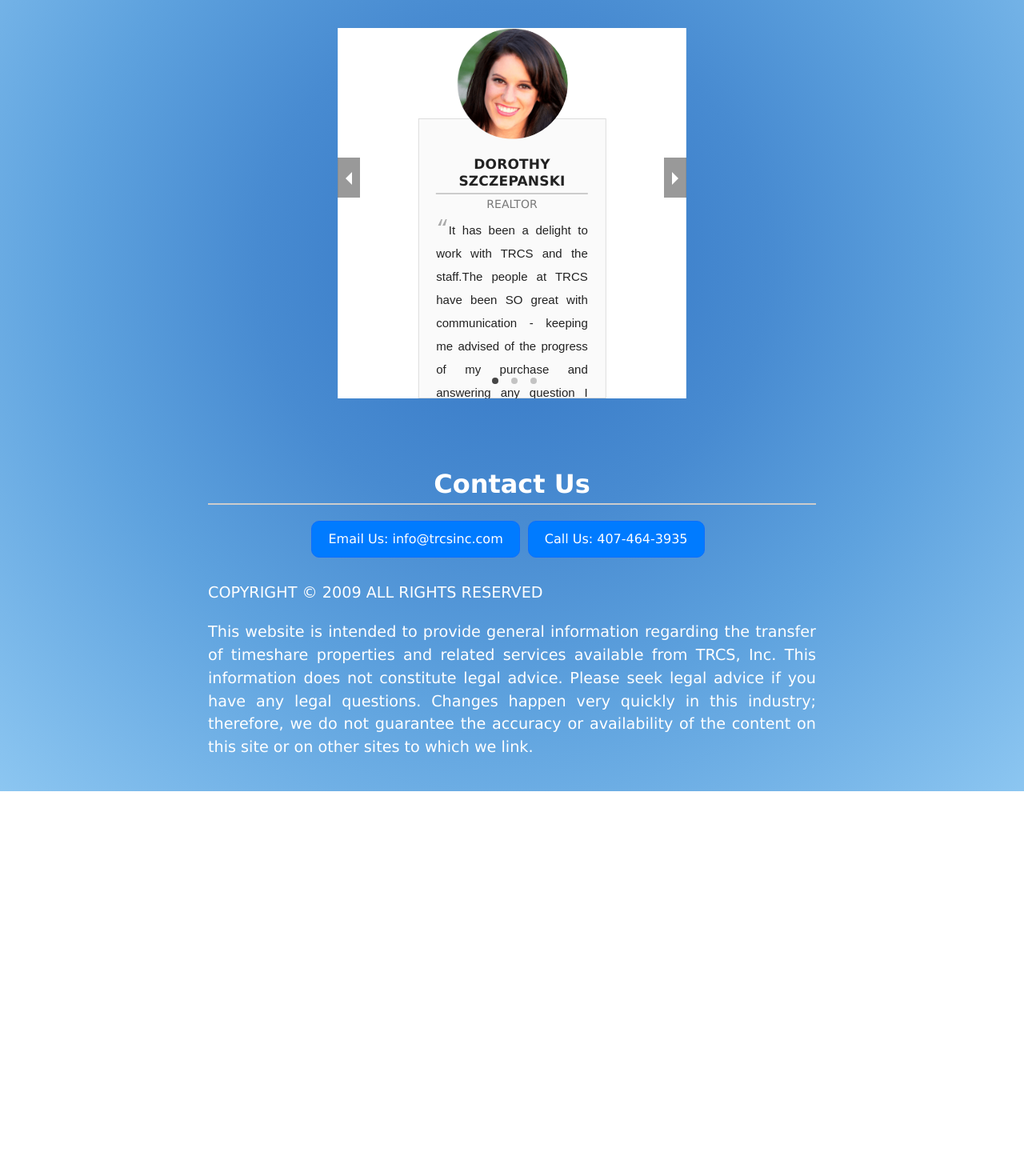
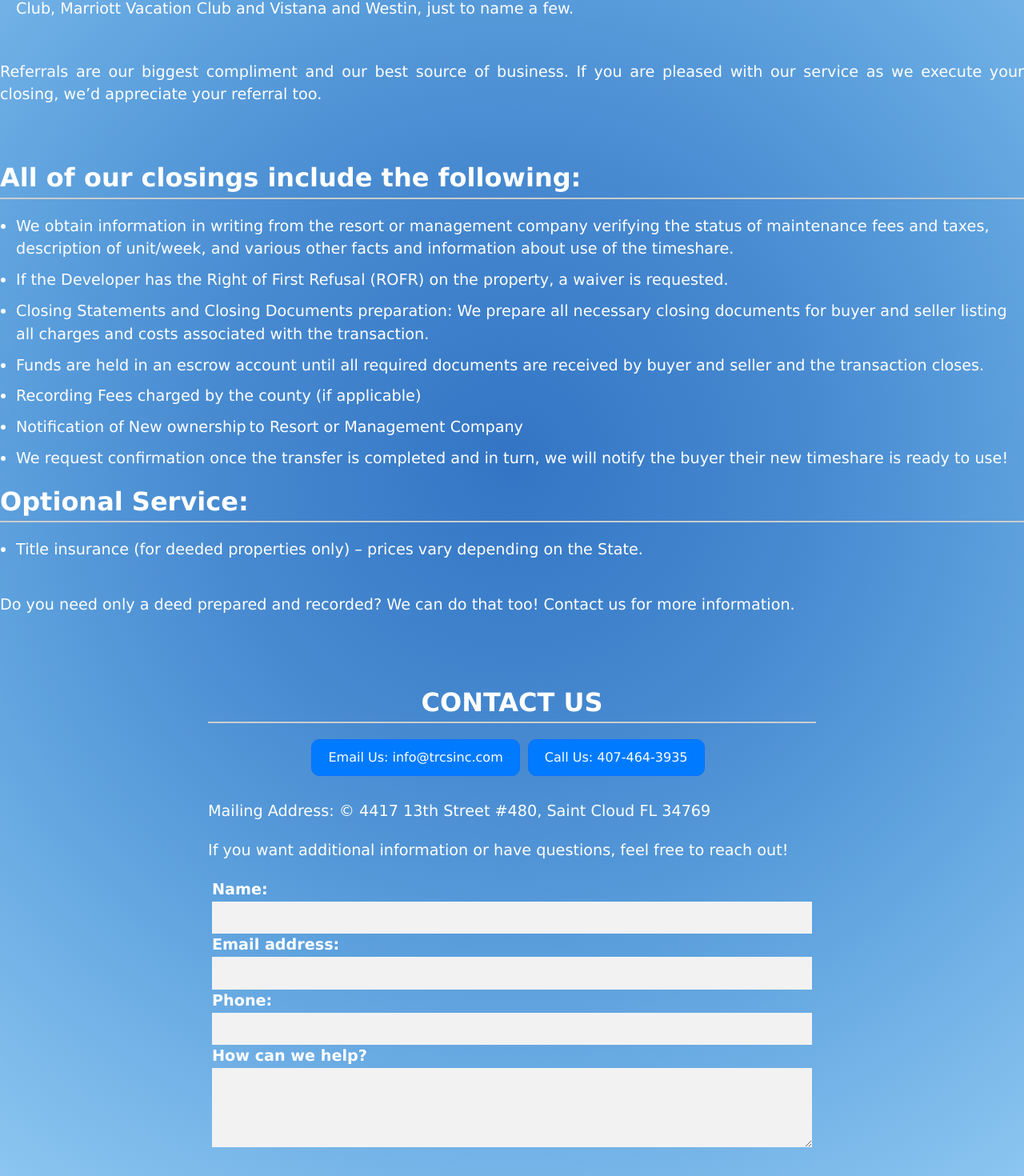
Before and after one commit to N3tRunn3rr/TRCS, a React (Create React App) app: page /about in a window 1280 px wide. Shown: the part 331-1801 px from the top of the page at 80% size. Before the commit the page ends 1320 px from the top, so only its background shows below. Built offline with nearby package versions, Linux system fonts and the light colour scheme.

Commit message:
changed about page content and did minimal styling

```diff
--- a/src/Components/About/About.js
+++ b/src/Components/About/About.js
@@ -1,13 +1,33 @@
-import Testimonials from './Testimonials';
 import React from 'react';
 import '../../styles/About.css'
 
 export default function About() {
     return (
         <div className='aboutcontainer'>
-            <h1>About Us</h1>
-            <p className='about-p'>The purchase and sale of a timeshare is like any other Real Estate transaction. We will handle the closing of your timeshare like a real estate closing. We specialize in timeshare resort closings and handle some of the industry’s biggest brands such as Hilton, Hyatt, Disney, Marriott, Sheraton, just to name a few. Referrals are our best source of business. Your closing will be professionally and efficiently handled so that you will want to send us your referrals.</p>
-            <Testimonials/>
+            <h1>ABOUT US AND OUR SERVICES</h1>
+            <p className='about-p'>TRCS, Inc. is a small minority-owned business capable of big business results.  When you choose TRCS, Inc. for your closings, you are choosing a team who consistently delivers excellent service with a professional, yet personal touch.  We take great pride in simplifying the closing process for our clients, doing everything in our power to ensure efficient, quick, and accurate transactions.  We manage some of the industry’s leaders such as Hilton Grand Vacations, Hyatt Residence Club, Disney Vacation Club, Marriott Vacation Club and Vistana and Westin, just to name a few.</p>
+            <br />
+            <p className='referrals'>Referrals are our biggest compliment and our best source of business.   If you are pleased with our service as we execute your closing, we’d appreciate your referral too. </p>
+            <br />
+            <div className='referrals-container'>
+                <h3>All of our closings include the following:</h3>
+                <ul className='referrals-list'>
+                    <li>We obtain information in writing from the resort or management company verifying the status of maintenance fees and taxes, description of unit/week, and various other facts and information about use of the timeshare.</li>
+                    <li> If the Developer has the Right of First Refusal (ROFR) on the property, a waiver is requested.</li>
+                    <li>Closing Statements and Closing Documents preparation: We prepare all necessary closing documents for buyer and seller listing all charges and costs associated with the transaction.</li>
+                    <li>Funds are held in an escrow account until all required documents are received by buyer and seller and the transaction closes. </li>
+                    <li>Recording Fees charged by the county (if applicable) </li>
+                    <li>Notification of New ownership to Resort or Management Company </li>
+                    <li>We request confirmation once the transfer is completed and in turn, we will notify the buyer their new timeshare is ready to use! </li>
+                </ul>
+                <h3>Optional Service:</h3>
+                <ul className='referrals-list'>
+                    <li>Title insurance (for deeded properties only) – prices vary depending on the State. </li>
+                </ul>
+                <br></br>
+                <p className='referral-question'>Do you need only a deed prepared and recorded? We can do that too! Contact us for more information. </p>
+            </div>
+
         </div>
     )
 }
--- a/src/Components/Footer.js
+++ b/src/Components/Footer.js
@@ -5,13 +5,25 @@
     <div>
     <Container className="text-center mt-5">
         <div className='contact-info'>
-          <h3>Contact Us</h3>
+          <h3>CONTACT US</h3>
           <a href='mailto:info@trcsinc.com'><button className='btn btn-primary contact-btn'>Email Us: info@trcsinc.com</button></a>
           <a href='tel:407-464-3935'><button className='btn btn-primary contact-btn'>Call Us: 407-464-3935</button></a>
         </div>
         <br></br>
-        <p> COPYRIGHT &copy; 2009 ALL RIGHTS RESERVED</p>
-        <p>This website is intended to provide general information regarding the transfer of timeshare properties and related services available from TRCS, Inc. This information does not constitute legal advice. Please seek legal advice if you have any legal questions. Changes happen very quickly in this industry; therefore, we do not guarantee the accuracy or availability of the content on this site or on other sites to which we link.</p>
+        <p> Mailing Address: &copy; 4417 13th Street #480, Saint Cloud FL 34769 </p>
+        <p>If you want additional information or have questions, feel free to reach out! </p>
+        <form>
+          <div className="form-group">
+            <label for="exampleFormControlInput1">Name:</label>
+            <input type="name" className="form-control" id="exampleFormControlInput1" placeholder="" />
+            <label for="exampleFormControlInput1">Email address:</label>
+            <input type="email" className="form-control" id="exampleFormControlInput1" placeholder="" />
+            <label for="exampleFormControlInput1">Phone:</label>
+            <input type="phone" className="form-control" id="exampleFormControlInput1" placeholder="" />
+            <label for="exampleFormControlTextarea1">How can we help?</label>
+            <textarea className="form-control" id="exampleFormControlTextarea1" rows="3"></textarea>
+          </div>
+        </form>
       </Container>
     </div>
   );
--- a/src/styles/About.css
+++ b/src/styles/About.css
@@ -51,3 +51,10 @@
 flex-direction: column;
 margin-top: 2rem;
 }
+
+.referrals-list {
+  list-style: disc;
+  margin: 0;
+  padding: 0;
+  padding-left: 20px;
+}
```
